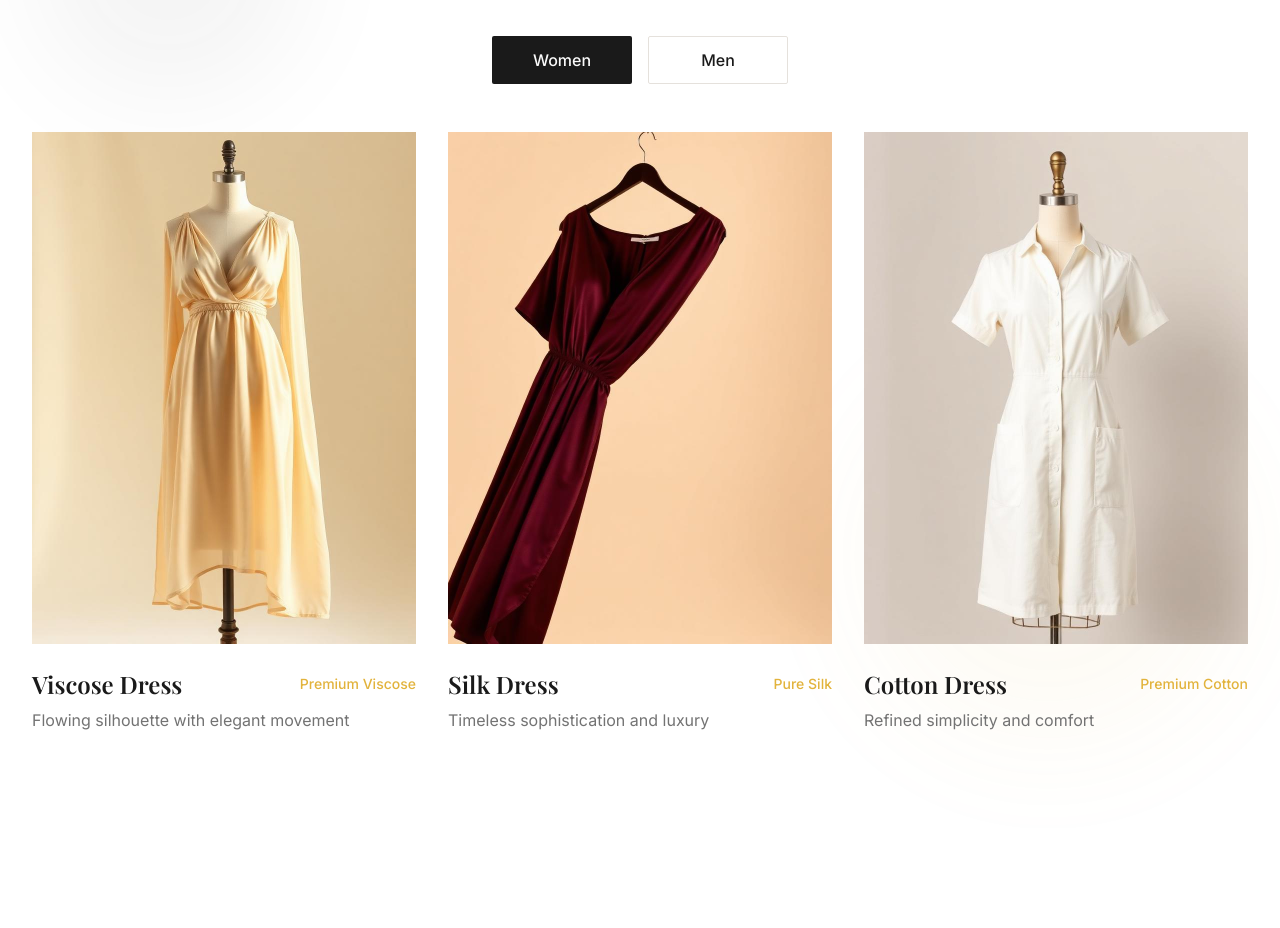
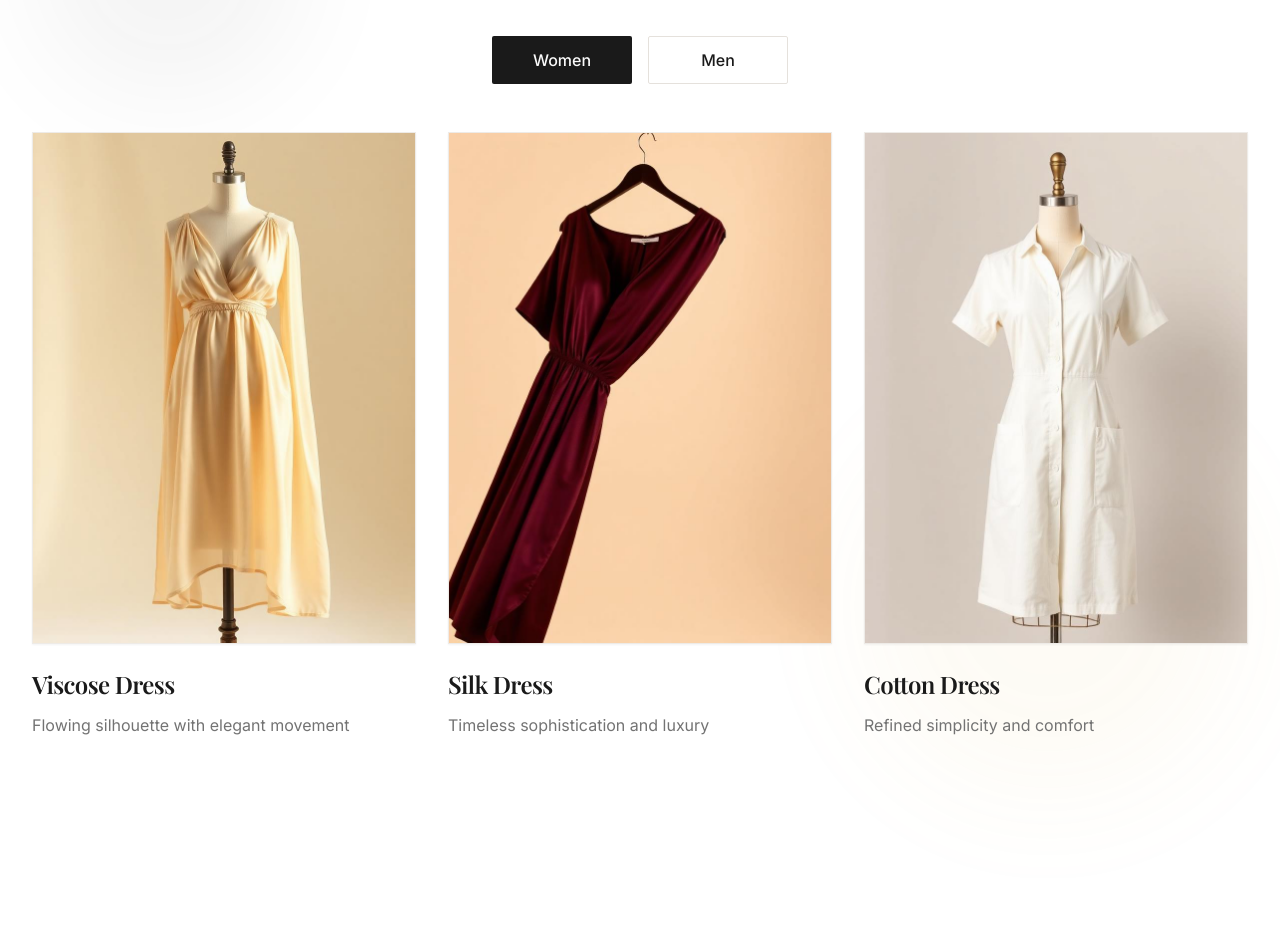
Before and after one commit to hamidkacem4/luxa-weave-studio, a React (Vite) app: page / in a window 1280 px wide. Shown: the part 1780-2708 px from the top of the page. Built offline with nearby package versions, Linux system fonts and the light colour scheme; the HTML template or start-up script is replaced by a standard one.

Commit message:
Enhance women’s product styling
- Improve visual presentation of women's products in the Home/Products section with fashion-forward card styling, hover effects, and a fabric tag overlay to elevate the collection.

```diff
--- a/src/components/Products.tsx
+++ b/src/components/Products.tsx
@@ -105,20 +105,27 @@ const Products = () => {
               className="group fade-in-up"
               style={{ animationDelay: `${index * 0.1}s` }}
             >
-              <div className="relative mb-6 aspect-[3/4] overflow-hidden bg-muted rounded-sm">
+              <div className="relative mb-6 aspect-[3/4] overflow-hidden bg-muted rounded-sm border border-border/50 shadow-sm transition-all duration-500 group-hover:shadow-2xl group-hover:border-gold-dark/30">
                 <img
                   src={product.image}
                   alt={product.title}
-                  className="h-full w-full object-cover transition-transform duration-700 group-hover:scale-105"
+                  className="h-full w-full object-cover transition-all duration-700 group-hover:scale-110 group-hover:brightness-105"
                 />
-                <div className="absolute inset-0 bg-gradient-to-t from-charcoal/70 via-charcoal/20 to-transparent opacity-0 transition-opacity duration-300 group-hover:opacity-100" />
+                <div className="absolute inset-0 bg-gradient-to-t from-charcoal/80 via-charcoal/30 to-transparent opacity-0 transition-opacity duration-500 group-hover:opacity-100" />
+
+                {/* Fashion tag overlay */}
+                <div className="absolute top-4 right-4 bg-gold-dark/90 backdrop-blur-sm text-white px-3 py-1 text-xs font-medium tracking-wider opacity-0 transition-all duration-300 group-hover:opacity-100 transform translate-y-2 group-hover:translate-y-0">
+                  {product.fabric}
+                </div>
               </div>
-              <div className="space-y-2">
-                <div className="flex items-center justify-between">
-                  <h3 className="text-2xl font-semibold">{product.title}</h3>
-                  <span className="text-sm text-gold-dark font-medium">{product.fabric}</span>
+              <div className="space-y-3">
+                <div className="flex items-start justify-between gap-2">
+                  <h3 className="text-2xl font-semibold tracking-tight group-hover:text-gold-dark transition-colors duration-300">{product.title}</h3>
                 </div>
-                <p className="text-muted-foreground">{product.description}</p>
+                <p className="text-muted-foreground leading-relaxed">{product.description}</p>
+                <div className="pt-2 opacity-0 group-hover:opacity-100 transition-opacity duration-300">
+                  <span className="text-sm text-gold-dark font-medium tracking-wide">Explore Collection →</span>
+                </div>
               </div>
             </div>
           ))}
```
